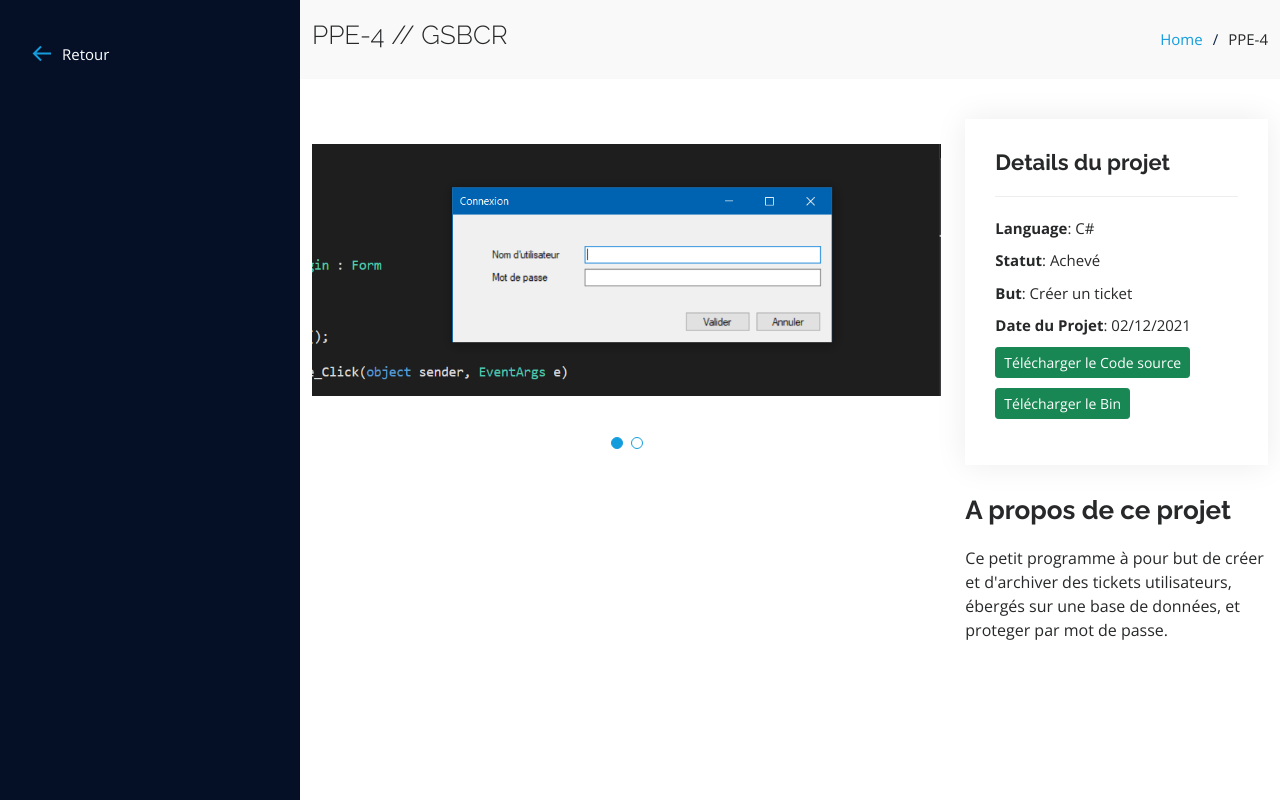
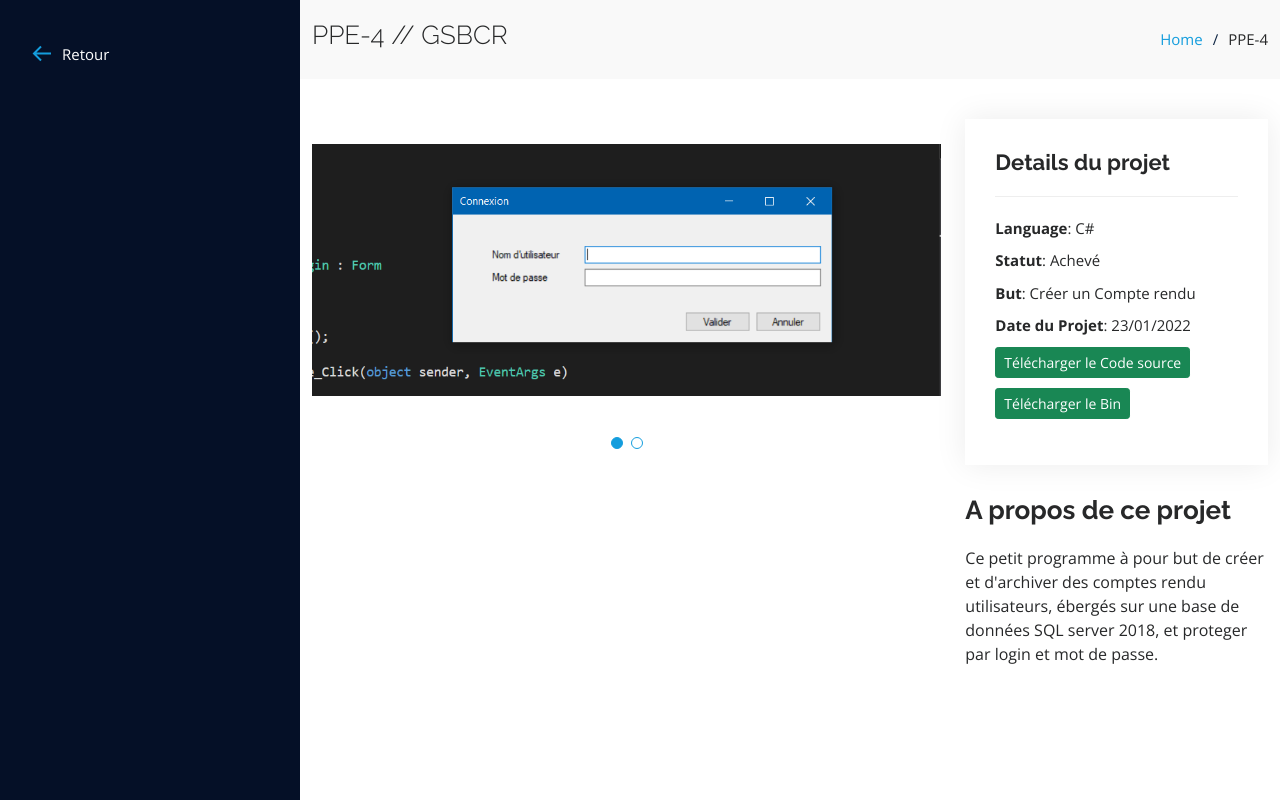
Before and after one commit to lefeuj/Portfolio, a PHP site: page /portfolio-PPE-4.php in a window 1280 px wide. Run offline with PHP 8.4, Linux system fonts and the light colour scheme.

Commit message:
modif m2l

```diff
--- a/index.php
+++ b/index.php
@@ -311,15 +311,15 @@
             </a>
 
             <a href="portfolio-PPE-2.php" class="button ppe col-lg-4 col-md-6 portfolio-item filter-PPE folio" title="WinAppTicket">
-              <img src="assets/img/portfolio/ppe-2.jpg" class="img-fluid" alt="PPE-1">
+              <img src="assets/img/portfolio/ppe-2.jpg" class="img-fluid" alt="PPE-2">
             </a>
 
             <a href="portfolio-PPE-3.php" class="button ppe col-lg-4 col-md-6 portfolio-item filter-PPE folio" title="La Maison des Ligues">
-              <img src="assets/img/portfolio/ppe-3.jpg" class="img-fluid" alt="PPE-1">
+              <img src="assets/img/portfolio/ppe-3.jpg" class="img-fluid" alt="PPE-3">
             </a>
 
             <a href="portfolio-PPE-4.php" class="button ppe col-lg-4 col-md-6 portfolio-item filter-PPE folio" title="GSBCR">
-              <img src="assets/img/portfolio/ppe-4.jpg" class="img-fluid" alt="PPE-1">
+              <img src="assets/img/portfolio/ppe-4.jpg" class="img-fluid" alt="PPE-4">
             </a>
 
             <a href="portfolio-PE-1.php" class="button col-lg-4 col-md-6 portfolio-item filter-PE folio" title="Palindrome">
--- a/portfolio-PPE-4.php
+++ b/portfolio-PPE-4.php
@@ -98,8 +98,8 @@
               <ul>
                 <li><strong>Language</strong>: C#</li>
                 <li><strong>Statut</strong>: Achevé </li>
-                <li><strong>But</strong>: Créer un ticket </li>
-                <li><strong>Date du Projet</strong>: 02/12/2021</li>
+                <li><strong>But</strong>: Créer un Compte rendu </li>
+                <li><strong>Date du Projet</strong>: 23/01/2022</li>
                 <li><a href="assets/programmes/Nicolas_Creteur_GSBCR_Source_Code.zip" download="Nicolas_Creteur_GSBCR_Source_Code.zip" class="btn btn-success btn-sm">Télécharger le Code source</a></li>
                 <li><a href="assets/programmes/Nicolas_Creteur_GSBCR_Bin.zip" download="Nicolas_Creteur_GSBCR_Bin.zip" class="btn btn-success btn-sm">Télécharger le Bin</a></li>
               </ul>
@@ -107,7 +107,7 @@
             <div class="portfolio-description">
               <h2>A propos de ce projet</h2>
               <p>
-                Ce petit programme à pour but de créer et d'archiver des tickets utilisateurs, ébergés sur une base de données, et proteger par mot de passe.
+                Ce petit programme à pour but de créer et d'archiver des comptes rendu utilisateurs, ébergés sur une base de données SQL server 2018, et proteger par login et mot de passe.
               </p>
             </div>
           </div>
```
Also changed, not shown: portfolio-PPE-3.php (+4 -4 lines), assets/img/portfolio/m2l.jpg (added), assets/img/portfolio/m2l2.jpg (added), m2l2.jpg (added), 1 other file.
